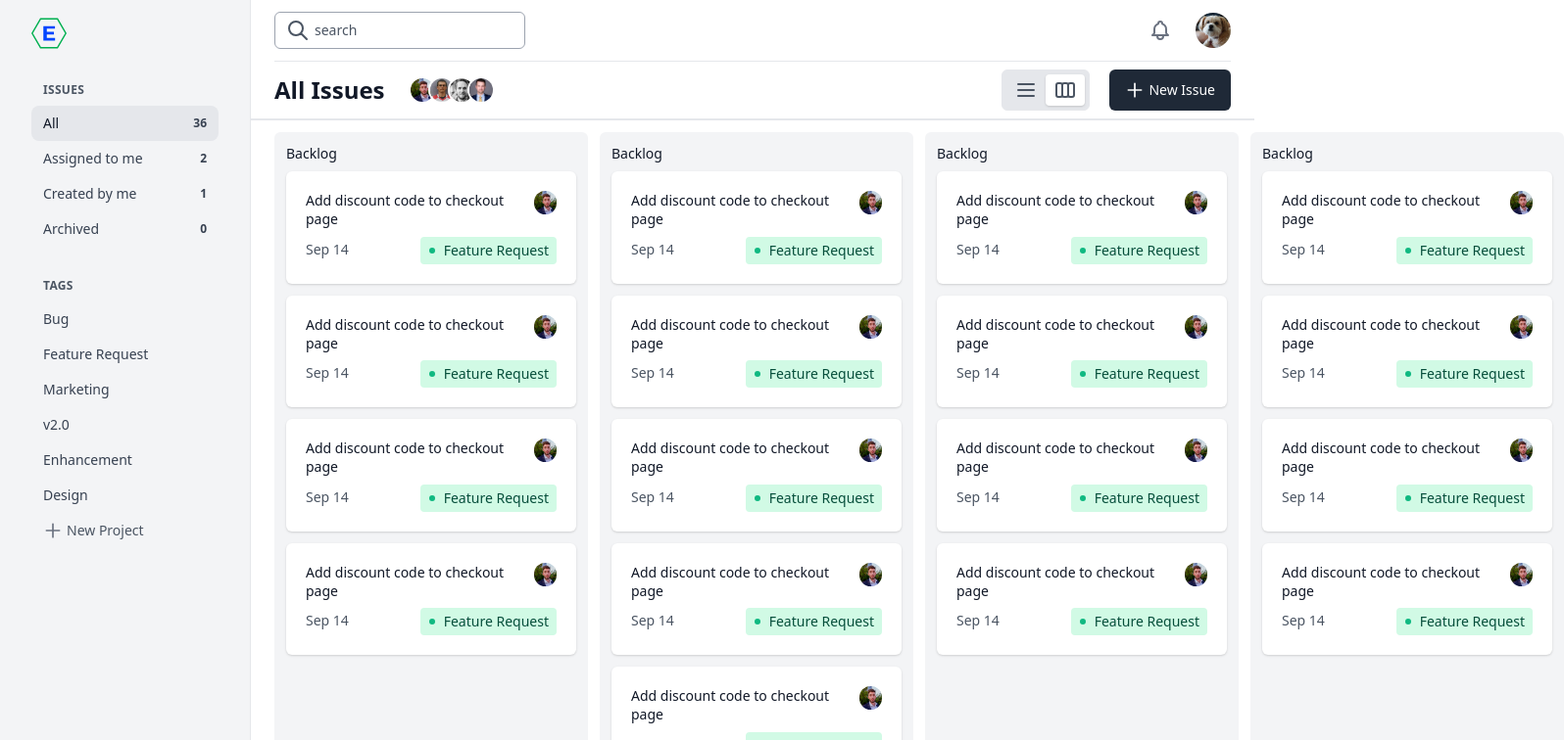
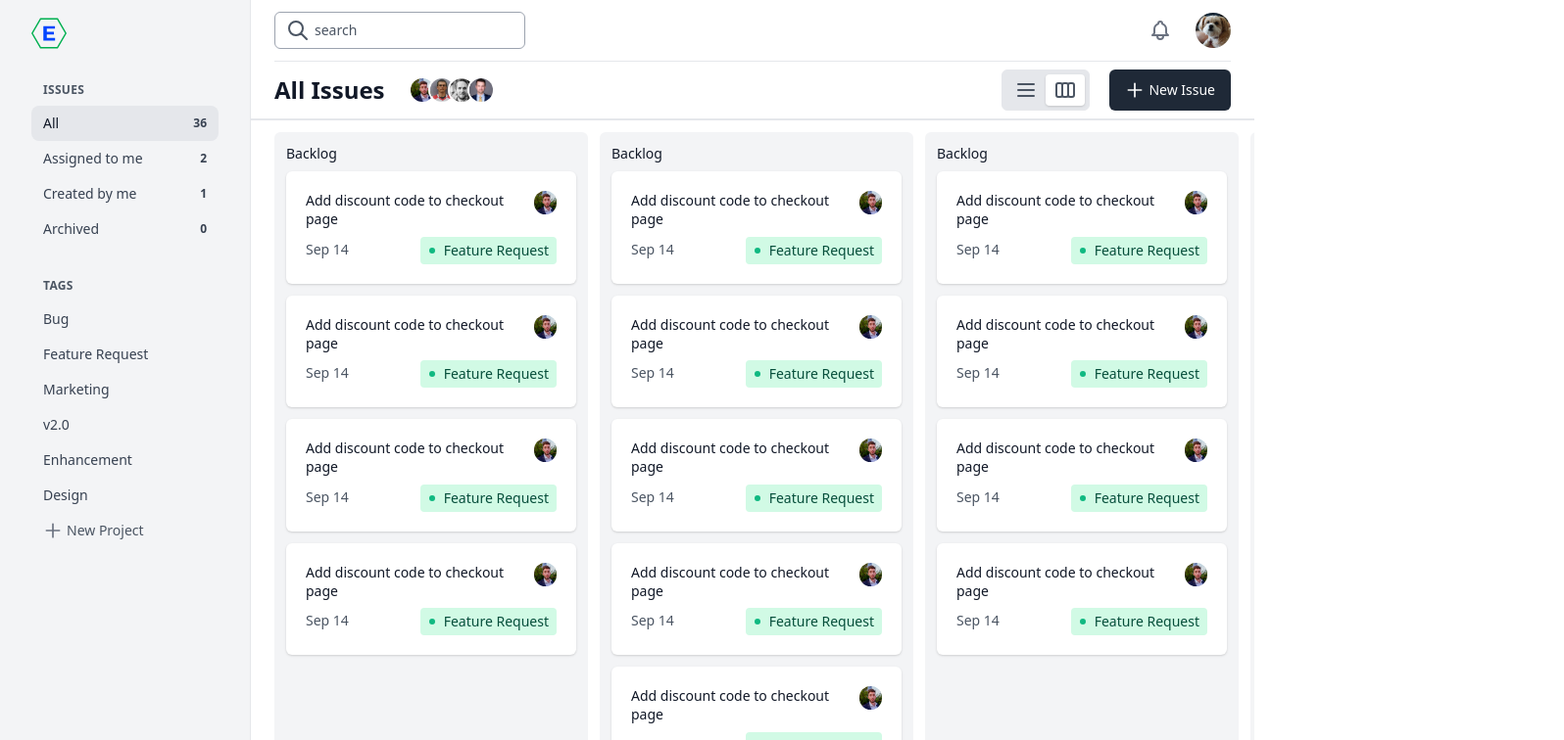
Before and after one commit to Yaak0v/kanbanReact, a React (Create React App) app: page / in a window 1280 px wide. Shown: the top 756 px of the page at 98% size, 1596 px wide, since content can reach past the window. Built offline with nearby package versions, Linux system fonts and the light colour scheme.

Commit message:
end of first video

```diff
--- a/src/App.js
+++ b/src/App.js
@@ -11,7 +11,7 @@ import "./App.css";
 function App() {
   return (
     <div className="h-screen flex">
-      <div className="w-64 px-8 py-4 bg-gray-100 border-r">
+      <div className="w-64 px-8 py-4 bg-gray-100 border-r overflow-auto">
         <img className="h-9 w-9" src="img\E.svg" alt="Euclid Logo" />
         <nav className="mt-8">
           <h3 className="px-3 text-xs font-semibold text-gray-600 uppercase tracking-wide">
@@ -106,8 +106,8 @@ function App() {
           </button>
         </nav>
       </div>
-      <div className="flex-1 min-w-0 bg-white">
-        <div className="border-b-2 border-gray-200">
+      <div className="flex-1 min-w-0 flex flex-col bg-white">
+        <div className="flex-shrink-0 border-b-2 border-gray-200">
           <header className="px-6">
             <div className="flex justify-between items-center py-3 border-b border-gray-200">
               <div className="flex-1">
@@ -188,8 +188,8 @@ function App() {
             </div>
           </header>
         </div>
-        <div>
-          <main className="p-3 flex">
+        <div className="flex-1 overflow-auto">
+          <main className="p-3 inline-flex">
             <div className="ml-3 flex-shrink-0 p-3 w-80 bg-gray-100 rounded-md">
               <h3 className="text-sm font-medium text-gray-900">Backlog</h3>
               <ul className="mt-2">
```
